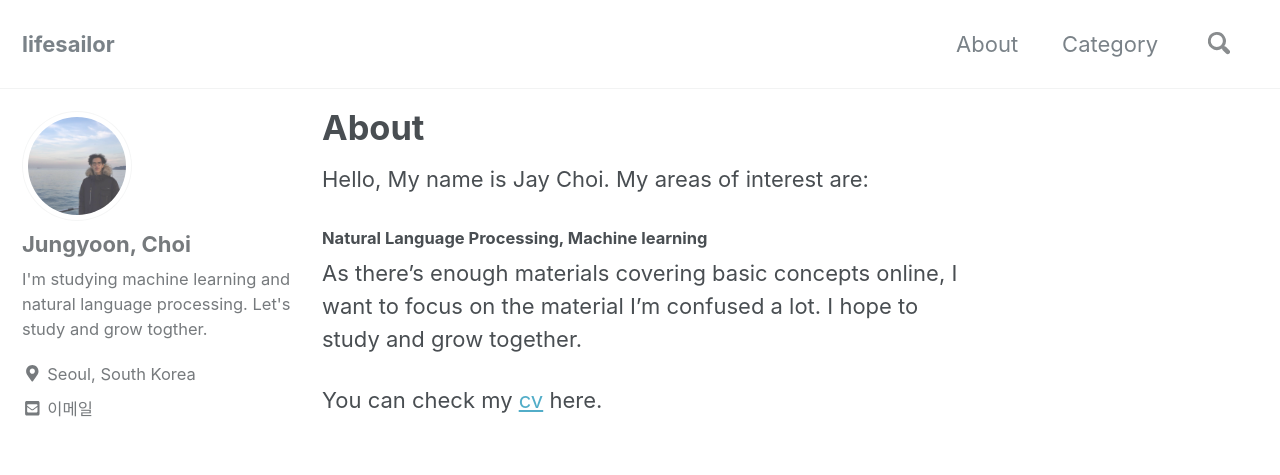
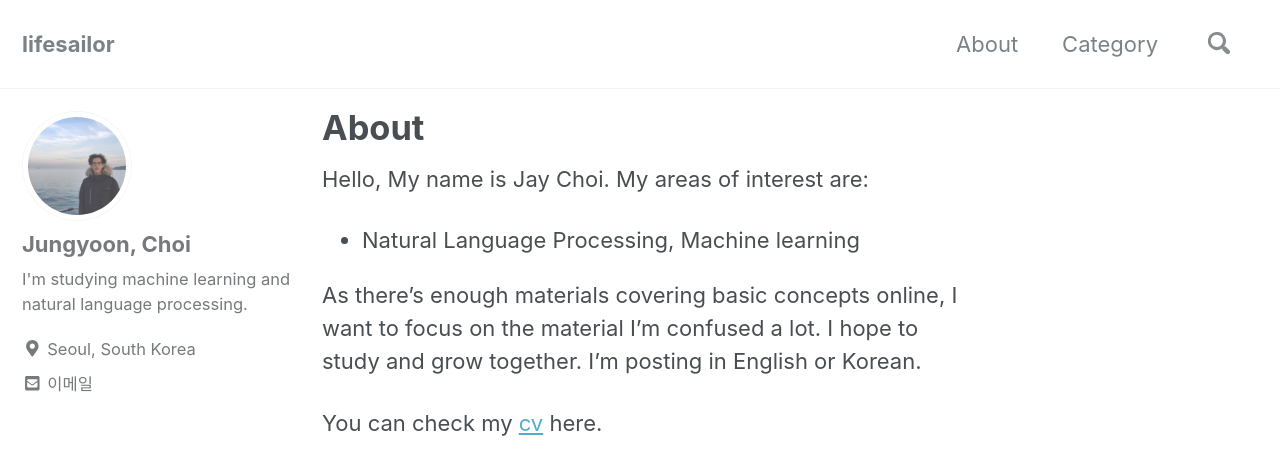
Before and after one commit to lifesailor/lifesailor.github.io, a Jekyll site: the page built from _pages/about.md, in a window 1280 px wide and 900 px high. Shown: the top 475 px of the window. Built offline with Jekyll 4.4.1, drawn with Linux system fonts in a browser that asks for light colours; nearby versions of some CDN libraries.

Commit message:
edit about.md

```diff
--- a/_config.yml
+++ b/_config.yml
@@ -102,7 +102,7 @@ analytics:
 author:
   name             : "Jungyoon, Choi"
   avatar           : "/assets/images/bio-photo.jpg" # path of avatar image, e.g. "/assets/images/bio-photo.jpg"
-  bio              : "I'm studying machine learning and natural language processing. Let's study and grow togther."
+  bio              : "I'm studying machine learning and natural language processing."
   location         : "Seoul, South Korea"
   email            : "sailyourlife91@gmail.com"
   links:
--- a/_pages/about.md
+++ b/_pages/about.md
@@ -6,9 +6,8 @@ author_profile: true
 ---
 Hello, My name is Jay Choi. My areas of interest are:
 
-#### Natural Language Processing, Machine learning
+- Natural Language Processing, Machine learning
 
-
-As there's enough materials covering basic concepts online, I want to focus on the material I'm confused a lot. I hope to study and grow together.
+As there's enough materials covering basic concepts online, I want to focus on the material I'm confused a lot. I hope to study and grow together. I'm posting in English or Korean.
 
 You can check my [cv](https://www.linkedin.com/in/%EC%A0%95%EC%9C%A4-%EC%B5%9C-3b394a116/) here.
```
